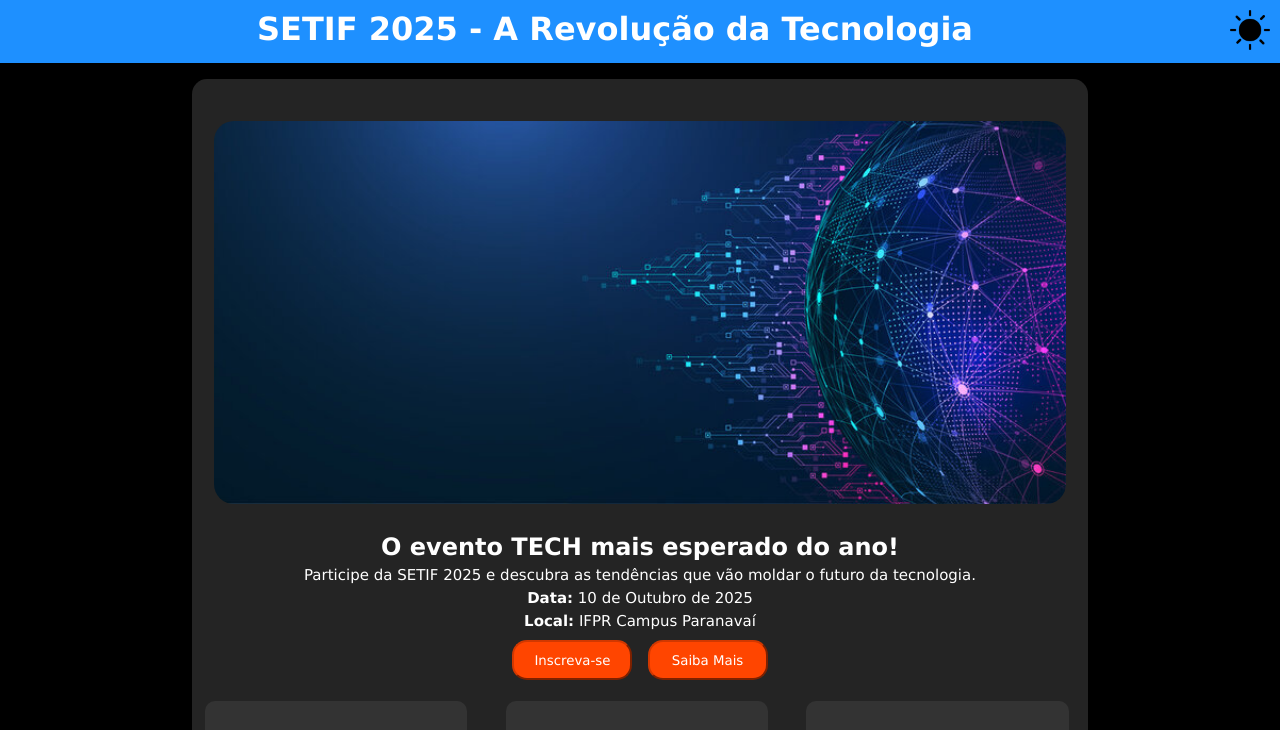
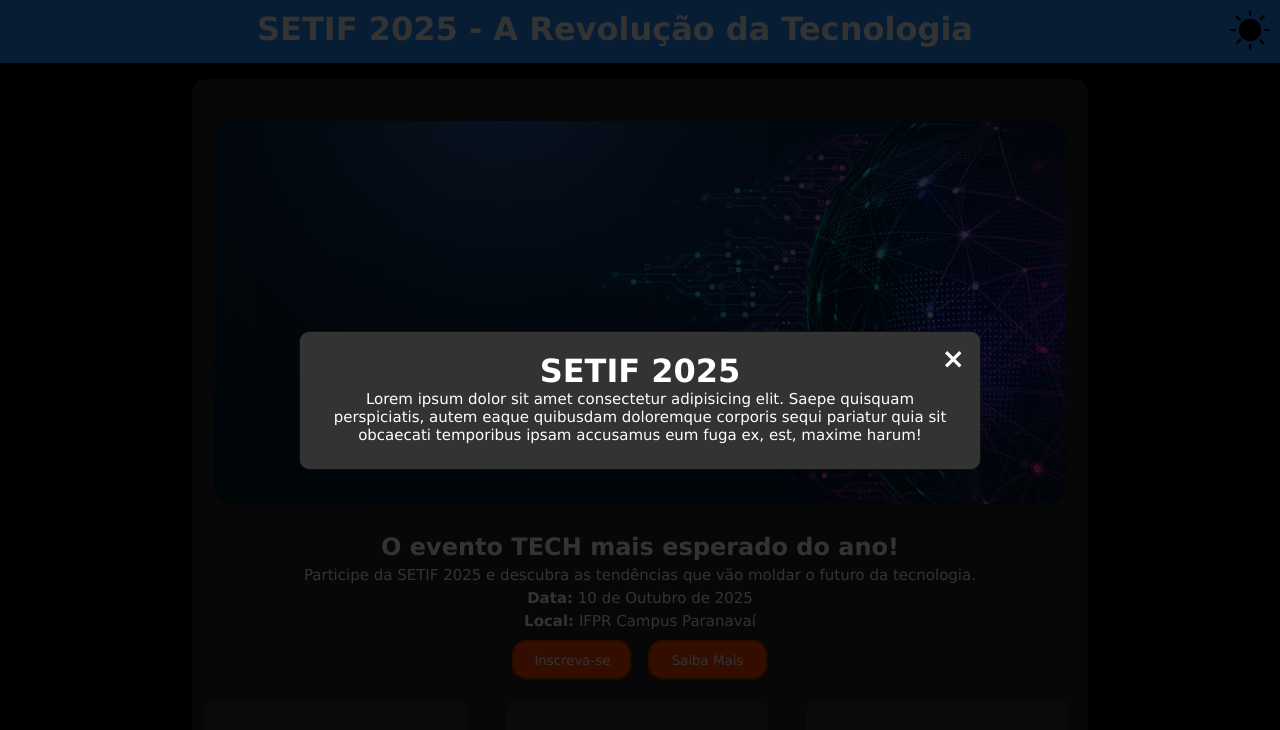
Before and after one commit to luangust4vo/pw.aula, a plain HTML site: page index.html in a window 1280 px wide. Both pictures are taken after a click on the button "Saiba Mais". Shown: the top 730 px of the page. Drawn offline with Linux system fonts and the light colour scheme.

Commit message:
refactor modal show function and add modal close function

```diff
--- a/css/style.css
+++ b/css/style.css
@@ -143,6 +143,17 @@ p{
     background-color: var(--bg-color-card);
     box-shadow: 0 0 20px #11111111;
     padding: 20px;
+    text-align: left;
+    position: relative;
+}
+
+.close-modal {
+    position: absolute;
+    top: 10px;
+    right: 15px;
+    font-size: 28px;
+    font-weight: bold;
+    cursor: pointer;
 }
 
 @media (max-width: 750px){
--- a/index.html
+++ b/index.html
@@ -27,7 +27,7 @@
                 <p><span class="bold">Local:</span> IFPR Campus Paranavaí</p>
                 <div class="buttons">
                     <button class="button">Inscreva-se</button>
-                    <button class="button" onclick="">Saiba Mais</button>
+                    <button class="button" onclick="showModal('learn-more')">Saiba Mais</button>
                 </div>
             </div>
             <div class="cards">
@@ -53,8 +53,9 @@
         </section>
     </main>
 
-    <div class="modal hidden">
+    <div class="modal hidden" id="learn-more">
         <div class="modal-content">
+            <span id="close-modal" class="close-modal" onclick="closeModal()">&times;</span>
             <h1>SETIF 2025</h1>
             <p>Lorem ipsum dolor sit amet consectetur adipisicing elit. Saepe quisquam perspiciatis, autem eaque
                 quibusdam doloremque corporis sequi pariatur quia sit obcaecati temporibus ipsam accusamus eum fuga
--- a/js/script.js
+++ b/js/script.js
@@ -1,6 +1,8 @@
 document.addEventListener("DOMContentLoaded", (event) => {
     searchSubs();
 });
+
+let modal;
 
 function changeTheme() {
     let icon_theme = document.getElementById('toggle-button');
@@ -16,15 +18,19 @@ function changeTheme() {
     }
 }
 
-function learnMore() {
-    const modal = document.querySelector('.modal');
+function showModal(elementId) {
+    modal = document.getElementById(elementId);
 
     modal.classList.remove('hidden');
     modal.addEventListener('click', e => {
         if (e.target == modal) {
-            modal.classList.add('hidden');
+            closeModal(elementId);
         }
     });
+}
+
+function closeModal() {
+    modal.classList.add('hidden');
 }
 
 async function searchSubs() {
```
